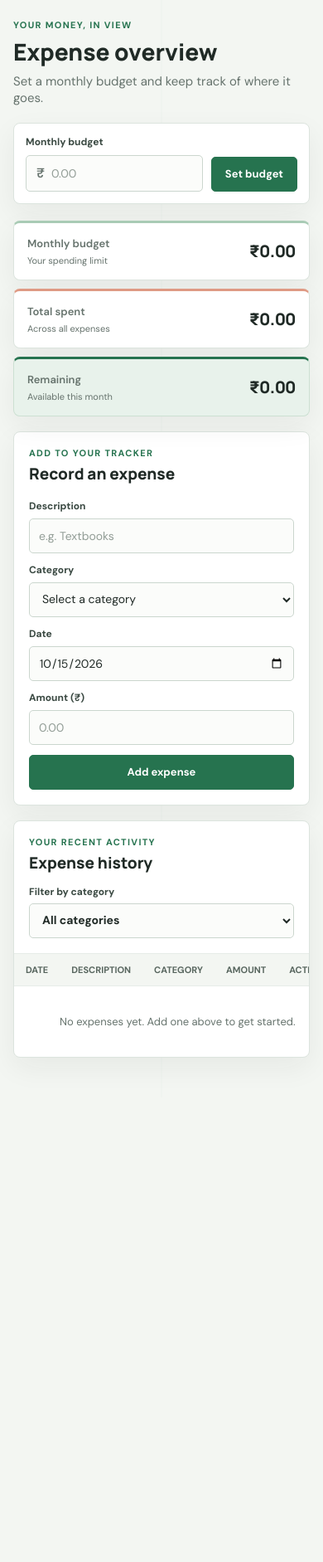
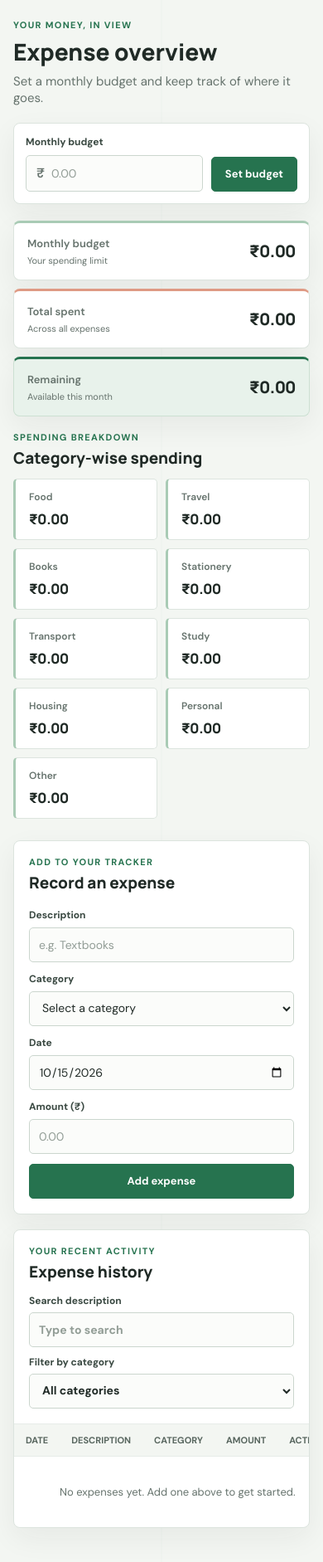
Before and after one commit to snehasureddy/Student_Expense_Tracker, a plain HTML site: page index.html in a window 390 px wide. Shown: the part 69-1952 px from the top of the page at 83% size. Before the commit the page ends 1392 px from the top, so only its background shows below. Drawn offline with Linux system fonts and the light colour scheme.

Commit message:
Improved App

```diff
--- a/index.html
+++ b/index.html
@@ -51,6 +51,16 @@
 			</article>
 		</section>
 
+		<p id="budget-alert" class="budget-alert" role="status" aria-live="polite" hidden></p>
+
+		<section class="category-summary" aria-labelledby="category-summary-title">
+			<div class="section-heading">
+				<p class="eyebrow">SPENDING BREAKDOWN</p>
+				<h2 id="category-summary-title">Category-wise spending</h2>
+			</div>
+			<div id="category-totals" class="category-total-grid" aria-live="polite"></div>
+		</section>
+
 		<section class="expense-entry" aria-labelledby="expense-form-title">
 			<div class="section-heading">
 				<div>
@@ -68,6 +78,9 @@
 					<select id="expense-category" name="category" required>
 						<option value="" disabled selected>Select a category</option>
 						<option value="Food">Food</option>
+						<option value="Travel">Travel</option>
+						<option value="Books">Books</option>
+						<option value="Stationery">Stationery</option>
 						<option value="Transport">Transport</option>
 						<option value="Study">Study</option>
 						<option value="Housing">Housing</option>
@@ -93,18 +106,27 @@
 					<p class="eyebrow">YOUR RECENT ACTIVITY</p>
 					<h2 id="history-title">Expense history</h2>
 				</div>
-				<label class="filter-field" for="category-filter">
-					<span>Filter by category</span>
-					<select id="category-filter" name="category-filter">
+				<div class="history-filters">
+					<label class="filter-field" for="expense-search">
+						<span>Search description</span>
+						<input id="expense-search" name="expense-search" type="search" placeholder="Type to search" autocomplete="off">
+					</label>
+					<label class="filter-field" for="category-filter">
+						<span>Filter by category</span>
+						<select id="category-filter" name="category-filter">
 						<option value="all">All categories</option>
 						<option value="Food">Food</option>
+						<option value="Travel">Travel</option>
+						<option value="Books">Books</option>
+						<option value="Stationery">Stationery</option>
 						<option value="Transport">Transport</option>
 						<option value="Study">Study</option>
 						<option value="Housing">Housing</option>
 						<option value="Personal">Personal</option>
 						<option value="Other">Other</option>
-					</select>
-				</label>
+						</select>
+					</label>
+				</div>
 			</div>
 			<div class="table-wrapper">
 				<table>
--- a/script.js
+++ b/script.js
@@ -13,8 +13,11 @@ const descriptionInput = document.querySelector("#expense-description");
 const categoryInput = document.querySelector("#expense-category");
 const dateInput = document.querySelector("#expense-date");
 const amountInput = document.querySelector("#expense-amount");
+const expenseSearch = document.querySelector("#expense-search");
 const categoryFilter = document.querySelector("#category-filter");
 const expenseList = document.querySelector("#expense-list");
+const categoryTotals = document.querySelector("#category-totals");
+const budgetAlert = document.querySelector("#budget-alert");
 const budgetTotal = document.querySelector("#budget-total");
 const totalSpent = document.querySelector("#total-spent");
 const remainingBudget = document.querySelector("#remaining-budget");
@@ -81,6 +84,10 @@ function renderSummary() {
 	totalSpent.textContent = formatCurrency(spent);
 	remainingBudget.textContent = formatCurrency(remaining);
 	remainingCard.classList.toggle("is-over-budget", remaining < 0);
+	budgetAlert.hidden = remaining >= 0;
+	budgetAlert.textContent = remaining < 0
+		? `Budget exceeded by ${formatCurrency(Math.abs(remaining))}. Review your spending.`
+		: "";
 	budgetInput.value = budget ? String(budget) : "";
 }
 
@@ -93,17 +100,23 @@ function makeCell(text, className = "") {
 
 function renderExpenses() {
 	const selectedCategory = categoryFilter.value;
+	const searchTerm = expenseSearch.value.trim().toLocaleLowerCase();
 	const visibleExpenses = expenses
 		.filter((expense) => selectedCategory === "all" || expense.category === selectedCategory)
+		.filter((expense) => expense.description.toLocaleLowerCase().includes(searchTerm))
 		.sort((first, second) => second.date.localeCompare(first.date) || second.id.localeCompare(first.id));
 	const rows = document.createDocumentFragment();
 
 	if (visibleExpenses.length === 0) {
 		const row = document.createElement("tr");
 		row.className = "empty-state";
-		const message = selectedCategory === "all"
+		const message = expenses.length === 0
 			? "No expenses yet. Add one above to get started."
-			: `No ${selectedCategory.toLowerCase()} expenses found.`;
+			: searchTerm && selectedCategory !== "all"
+				? "No expenses match these filters."
+				: searchTerm
+					? "No expenses match your search."
+					: `No ${selectedCategory.toLowerCase()} expenses found.`;
 		const cell = makeCell(message);
 		cell.colSpan = 5;
 		row.append(cell);
@@ -135,8 +148,29 @@ function renderExpenses() {
 	expenseList.replaceChildren(rows);
 }
 
+function renderCategoryTotals() {
+	const rows = document.createDocumentFragment();
+
+	for (const category of validCategories) {
+		const total = expenses
+			.filter((expense) => expense.category === category)
+			.reduce((sum, expense) => sum + expense.amount, 0);
+		const item = document.createElement("article");
+		item.className = "category-total";
+		const label = document.createElement("h3");
+		label.textContent = category;
+		const amount = document.createElement("p");
+		amount.textContent = formatCurrency(total);
+		item.append(label, amount);
+		rows.append(item);
+	}
+
+	categoryTotals.replaceChildren(rows);
+}
+
 function render() {
 	renderSummary();
+	renderCategoryTotals();
 	renderExpenses();
 }
 
@@ -230,6 +264,7 @@ function getLocalDate() {
 }
 
 categoryFilter.addEventListener("change", renderExpenses);
+expenseSearch.addEventListener("input", renderExpenses);
 descriptionInput.addEventListener("input", () => descriptionInput.setCustomValidity(""));
 categoryInput.addEventListener("change", () => categoryInput.setCustomValidity(""));
 amountInput.addEventListener("input", () => amountInput.setCustomValidity(""));
--- a/style.css
+++ b/style.css
@@ -265,6 +265,56 @@ button:active {
 	font-size: 12px;
 }
 
+.budget-alert {
+	margin: -8px 0 24px;
+	padding: 14px 18px;
+	color: #8d3828;
+	background: #fff2ee;
+	border: 1px solid #e6c0b6;
+	border-left: 4px solid var(--coral);
+	border-radius: 5px;
+	font-size: 14px;
+	font-weight: 700;
+}
+
+.category-summary {
+	margin-bottom: 26px;
+}
+
+.category-summary .section-heading {
+	margin-bottom: 12px;
+}
+
+.category-total-grid {
+	display: grid;
+	grid-template-columns: repeat(auto-fit, minmax(145px, 1fr));
+	gap: 10px;
+}
+
+.category-total {
+	min-width: 0;
+	padding: 13px 16px;
+	background: var(--paper);
+	border: 1px solid var(--line);
+	border-left: 3px solid #a9cbb5;
+	border-radius: 5px;
+}
+
+.category-total h3 {
+	margin: 0 0 7px;
+	color: var(--muted);
+	font-size: 12px;
+	font-weight: 600;
+}
+
+.category-total p {
+	margin: 0;
+	font-family: 'Manrope', 'DM Sans', sans-serif;
+	font-size: 17px;
+	font-weight: 800;
+	font-variant-numeric: tabular-nums;
+}
+
 .expense-entry,
 .expense-history {
 	background: var(--paper);
@@ -322,8 +372,15 @@ button:active {
 	padding: 21px 22px 17px;
 }
 
+.history-filters {
+	width: min(100%, 420px);
+	display: grid;
+	grid-template-columns: repeat(2, minmax(0, 1fr));
+	gap: 10px;
+}
+
 .filter-field {
-	width: min(100%, 200px);
+	min-width: 0;
 	display: grid;
 	gap: 6px;
 }
@@ -396,6 +453,100 @@ tbody tr:hover:not(.empty-state) {
 	padding: 34px 20px;
 	color: var(--muted);
 	text-align: center;
+}
+
+@media (max-width: 900px) {
+	.dashboard {
+		width: min(100% - 36px, 1160px);
+		padding-top: 36px;
+	}
+
+	.expense-form {
+		grid-template-columns: repeat(2, minmax(0, 1fr));
+	}
+
+	.expense-form .add-expense-button {
+		grid-column: 1 / -1;
+	}
+}
+
+@media (max-width: 640px) {
+	.site-header {
+		min-height: 60px;
+		padding: 0 16px;
+	}
+
+	.dashboard {
+		width: calc(100% - 28px);
+		padding: 28px 0 44px;
+	}
+
+	.page-heading {
+		align-items: stretch;
+		flex-direction: column;
+		gap: 20px;
+		margin-bottom: 22px;
+	}
+
+	h1 {
+		font-size: 28px;
+	}
+
+	.budget-form {
+		width: 100%;
+	}
+
+	.summary-grid {
+		grid-template-columns: 1fr;
+		gap: 10px;
+	}
+
+	.summary-card {
+		min-height: 0;
+		padding: 16px 18px;
+	}
+
+	.summary-card h2 {
+		margin-bottom: 8px;
+	}
+
+	.summary-value {
+		font-size: 24px;
+	}
+
+	.expense-entry {
+		padding: 17px;
+	}
+
+	.expense-form {
+		grid-template-columns: 1fr;
+		gap: 12px;
+	}
+
+	.expense-form .add-expense-button {
+		grid-column: auto;
+	}
+
+	.history-heading {
+		align-items: stretch;
+		flex-direction: column;
+		gap: 14px;
+		padding: 18px 17px 14px;
+	}
+
+	.history-filters {
+		width: 100%;
+		grid-template-columns: 1fr;
+	}
+
+	th,
+	td {
+		padding: 12px 14px;
+	}
+
+	.empty-state td {
+		white-space: normal;
+	}
 }
 
 .visually-hidden {
```
Also changed, not shown: 3 other files.
